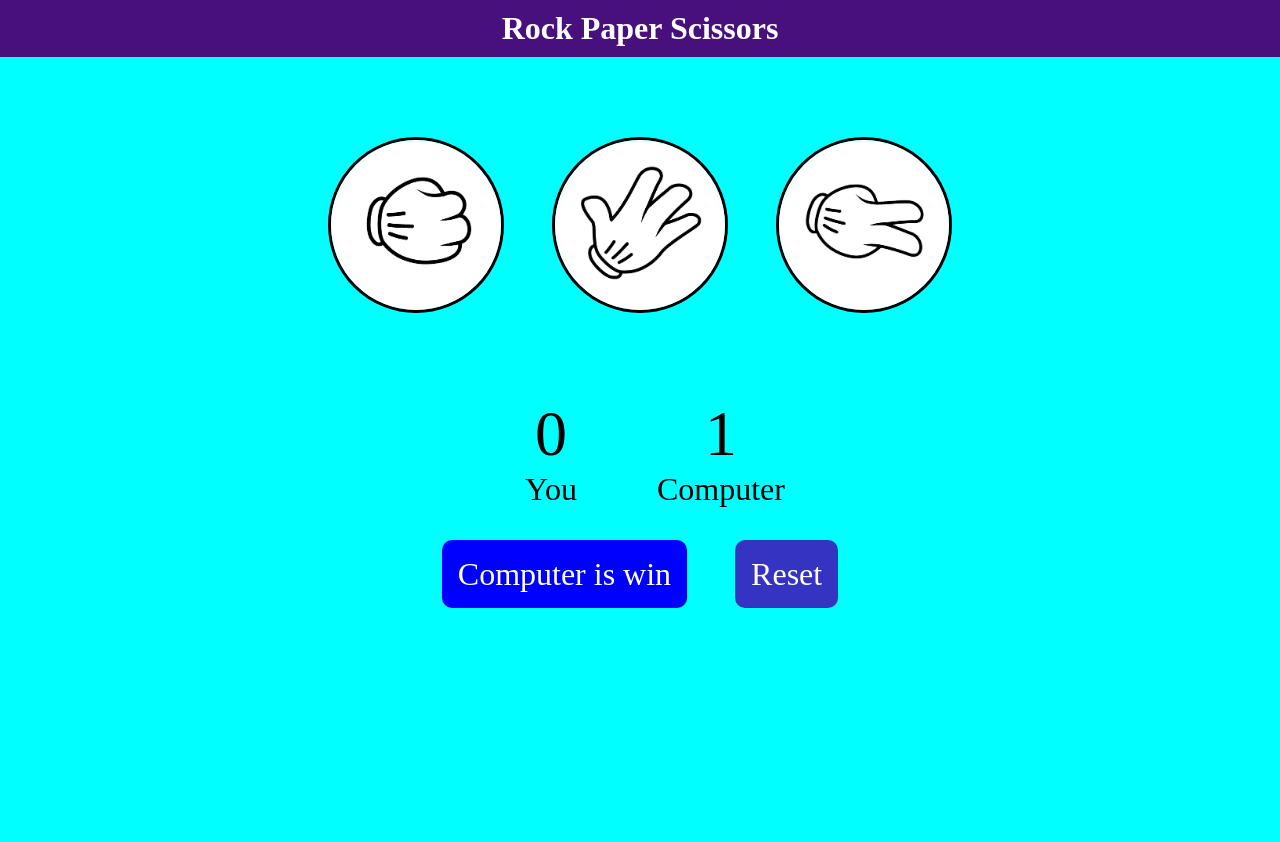
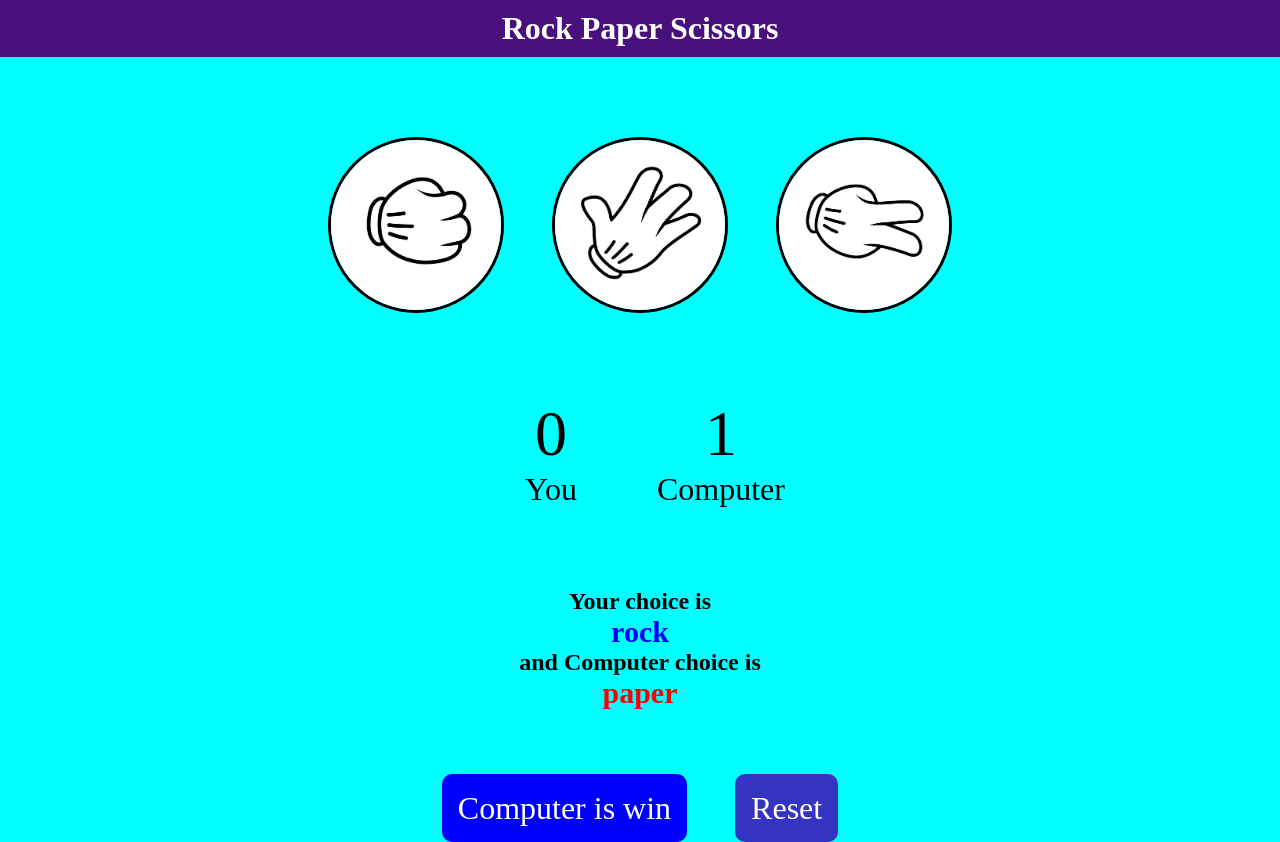
Before and after one commit to Shantivaghela/Stone-Papaer-Scissors-Game, a plain HTML site: page index.html in a window 1280 px wide. Both pictures are taken after a click on the element 416 px from the left and 227 px from the top of the page. Before the commit the page ends 800 px from the top, so only its background shows below. Drawn offline with Linux system fonts and the light colour scheme.

Commit message:
Show choices in page

```diff
--- a/app.js
+++ b/app.js
@@ -3,6 +3,7 @@ let userScr = document.querySelector("#userScore");
 let compScr = document.querySelector("#compScore");
 let message = document.querySelector("#msg");
 let resetBtn = document.querySelector("#reset");
+let choiceShow = document.getElementById("showChoice");
 
 let userScore = 0;
 let compScore = 0;
@@ -17,6 +18,8 @@ const ganerateCompChoise = () =>{
     const compOption = ["rock", "paper", "scissors"];
     const randomChoice = Math.floor(Math.random()*3);
     return compOption[randomChoice] ;
+
+
 
 
 }
@@ -40,7 +43,10 @@ const showWinner = (userWin) =>{
     }
 
 }
+const showChoices = (userChoice,compChoice) =>{
+    choiceShow.innerHTML = `Your choice is <h2  style = " font-size:30px; color: blue; font-weight:bold; "> ${userChoice}</h2> and Computer choice is  <h2  style = " font-size:30px; color: red; font-weight:bold; ">${compChoice}</h2>  `;
 
+}
 const gameDrow = () => {
     message.innerText = "Game is Drow";
     message.style.backgroundColor = "grey";
@@ -48,7 +54,8 @@ const gameDrow = () => {
 const playGame = (userChoice) => {
 
     const compChoice = ganerateCompChoise()
-
+    showChoices(userChoice,compChoice);
+    console.log(compChoice);
 
 
     if( userChoice === compChoice){
@@ -73,11 +80,12 @@ const playGame = (userChoice) => {
 choices.forEach((choice)=>{
 
     choice.addEventListener("click",()=>{
-       const userChoice =  choice.getAttribute("id");
+        const userChoice =  choice.getAttribute("id");
+
+        console.log(userChoice);
 
 
-
-       playGame(userChoice)
+        playGame(userChoice)
     })
 })
 
--- a/index.html
+++ b/index.html
@@ -31,6 +31,10 @@
                 <p>Computer</p>
             </div>
         </div>
+        <div class="choices">
+
+            <h2 id="showChoice"></h2>
+        </div>
         <div class="btns">
             <div class="message">
                 <p id="msg">Message</p>
```
